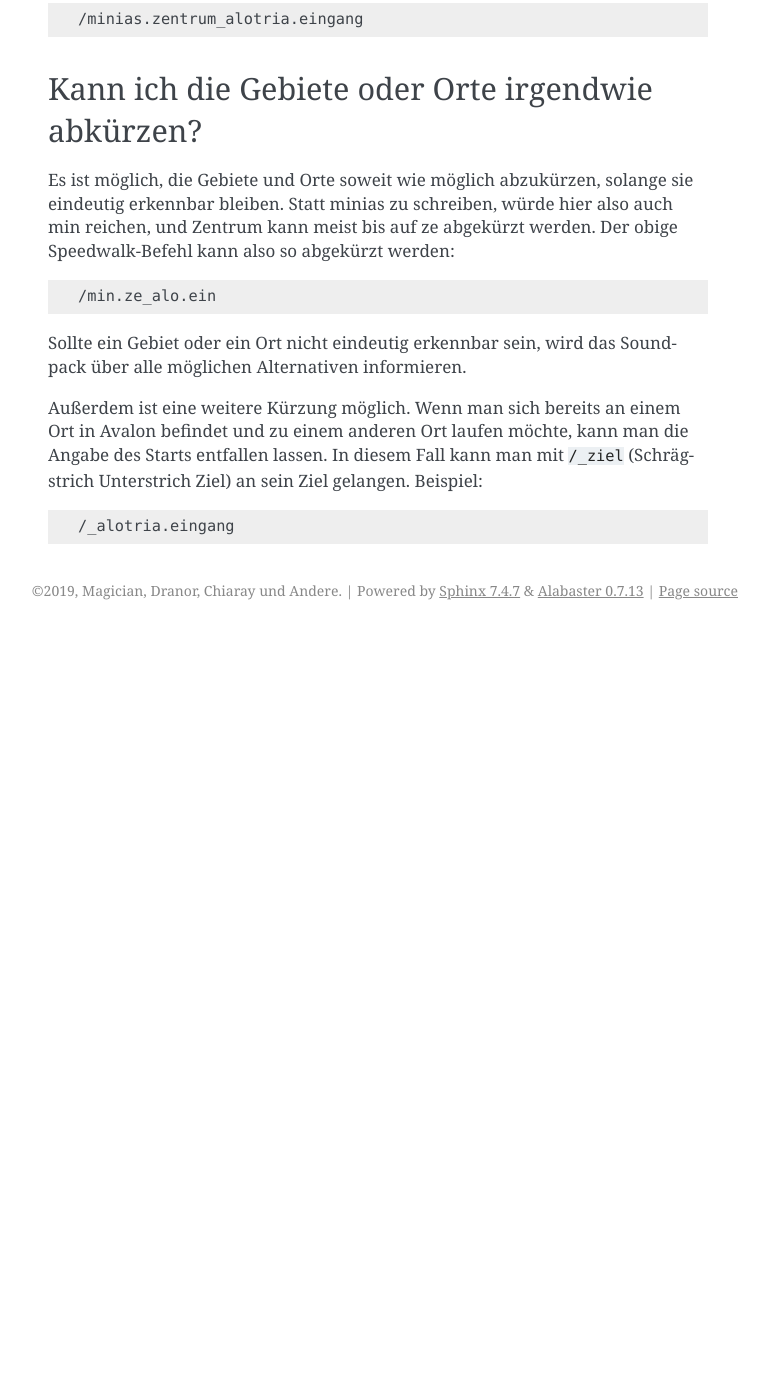
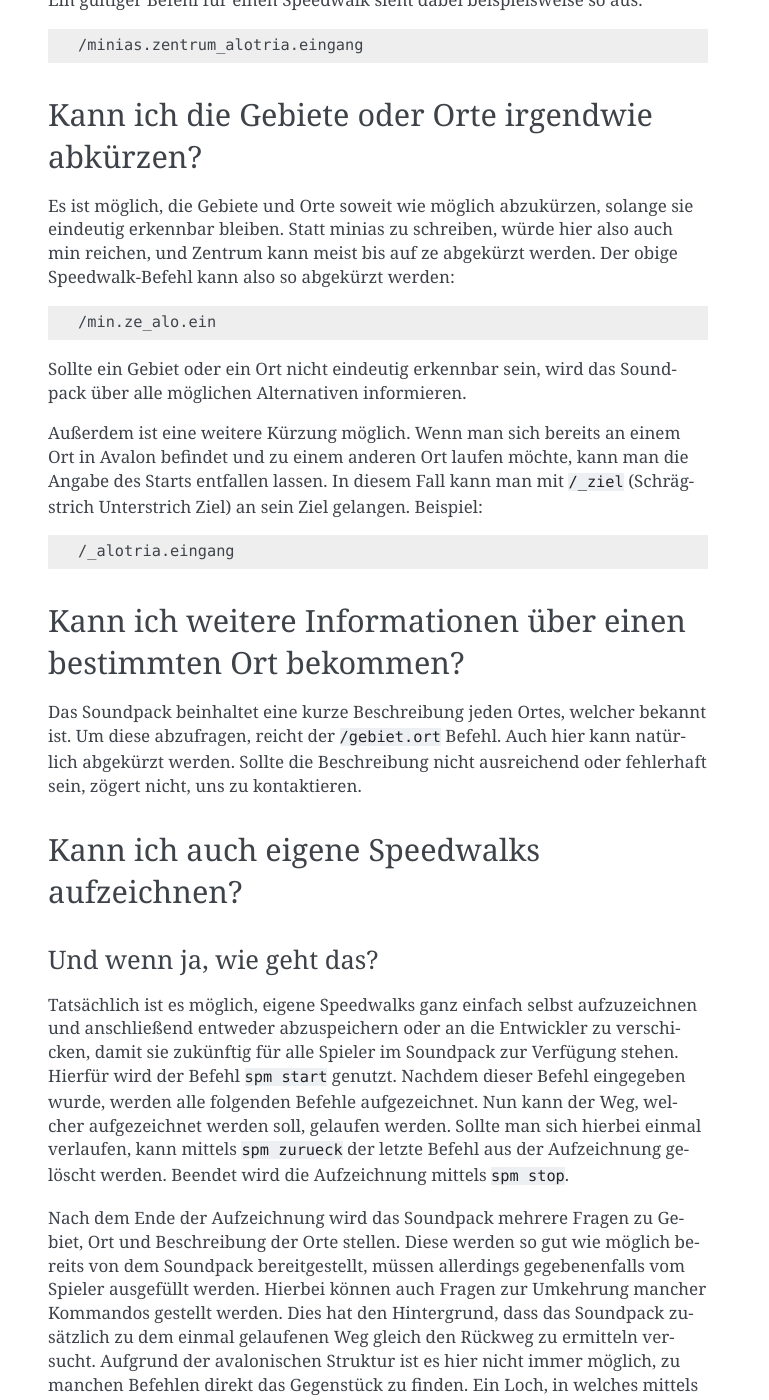
Before and after one commit to Timtam/avalon-documentation, a Sphinx documentation site: the page built from doc/src/playerdoc/speedwalking.rst, in a window 1280 px wide and 1400 px high, scrolled down 847 px. Shown: the whole window, without its empty margins (372-1141 px from the left). Built offline with Sphinx 7.4.7, drawn with Linux system fonts in a browser that asks for light colours; before the commit the page ends 1477 px from its top, so only the background shows below that; some of the changed text lies outside the part shown.

Commit message:
speedwalking vervollstaendigt

```diff
--- a/doc/src/playerdoc/speedwalking.rst
+++ b/doc/src/playerdoc/speedwalking.rst
@@ -26,7 +26,8 @@
 Ein Ort im Speedwalk-System besteht aus zwei Teilen, welche mit einem . (Punkt)
 getrennt werden. Der erste Teil ist dabei das Gebiet und der zweite Teil der
 Ort in diesem Gebiet. Die Orte und deren zugehörige Gebiete können mittels des
-:code:`//` Befehls in Avalon abgefragt werden.
+:code:`//` Befehls in Avalon abgefragt werden. Außerdem kann :code:`//gebiet`
+verwendet werden, um alle Orte in einem bestimmten Gebiet abzufragen.
 
 Ein gültiger Befehl für einen Speedwalk sieht dabei beispielsweise so aus:
 
@@ -57,3 +58,53 @@
 .. code-block:: none
 
    /_alotria.eingang
+
+Kann ich weitere Informationen über einen bestimmten Ort bekommen?
+------------------------------------------------------------------
+
+Das Soundpack beinhaltet eine kurze Beschreibung jeden Ortes, welcher bekannt
+ist. Um diese abzufragen, reicht der :code:`/gebiet.ort` Befehl. Auch hier kann
+natürlich abgekürzt werden. Sollte die Beschreibung nicht ausreichend oder
+fehlerhaft sein, zögert nicht, uns zu kontaktieren.
+
+Kann ich auch eigene Speedwalks aufzeichnen?
+--------------------------------------------
+
+Und wenn ja, wie geht das?
+~~~~~~~~~~~~~~~~~~~~~~~~~~
+
+Tatsächlich ist es möglich, eigene Speedwalks ganz einfach selbst aufzuzeichnen
+und anschließend entweder abzuspeichern oder an die Entwickler zu verschicken,
+damit sie zukünftig für alle Spieler im Soundpack zur Verfügung stehen. Hierfür
+wird der Befehl :code:`spm start` genutzt. Nachdem dieser Befehl eingegeben
+wurde, werden alle folgenden Befehle aufgezeichnet. Nun kann der Weg, welcher
+aufgezeichnet werden soll, gelaufen werden. Sollte man sich hierbei einmal
+verlaufen, kann mittels :code:`spm zurueck` der letzte Befehl aus der Aufzeichnung
+gelöscht werden. Beendet wird die Aufzeichnung mittels :code:`spm stop`.
+
+Nach dem Ende der Aufzeichnung wird das Soundpack mehrere Fragen zu Gebiet,
+Ort und Beschreibung der Orte stellen. Diese werden so gut wie möglich bereits
+von dem Soundpack bereitgestellt, müssen allerdings gegebenenfalls vom Spieler
+ausgefüllt werden. Hierbei können auch Fragen zur Umkehrung mancher Kommandos
+gestellt werden. Dies hat den Hintergrund, dass das Soundpack zusätzlich zu
+dem einmal gelaufenen Weg gleich den Rückweg zu ermitteln versucht. Aufgrund
+der avalonischen Struktur ist es hier nicht immer möglich, zu manchen Befehlen
+direkt das Gegenstück zu finden. Ein Loch, in welches mittels
+:code:`klettere in loch` geklettert wurde, kann an manchen Orten mit
+:code:`klettere hoch`, an manchen aber auch nur mit :code:`hoch` verlassen
+werden. Aus diesem Grund muss der Spieler hier den korrekten Befehl für die
+umgekehrte Aktion bereitstellen.
+
+Nach erfolgreicher Aufzeichnung wird der Spieler über den Erfolg informiert.
+
+Wie speichere ich den Speedwalk lokal für mich ab?
+~~~~~~~~~~~~~~~~~~~~~~~~~~~~~~~~~~~~~~~~~~~~~~~~~~
+
+Der Befehl :code:`spm speichern` reicht hierfür vollkommen aus. Von nun an kann der neue Speedwalk wie oben normal genutzt werden.
+
+Wie kann ich den Speedwalk den Entwicklern zukommen lassen?
+~~~~~~~~~~~~~~~~~~~~~~~~~~~~~~~~~~~~~~~~~~~~~~~~~~~~~~~~~~~
+
+Nach der erfolgreichen Aufzeichnung kann der Speedwalk mittels
+:code:`spm kopieren` in die Zwischenablage kopiert werden. Von dort kann er
+uns per Mail oder In-Game Brief zugeschickt werden.
```
